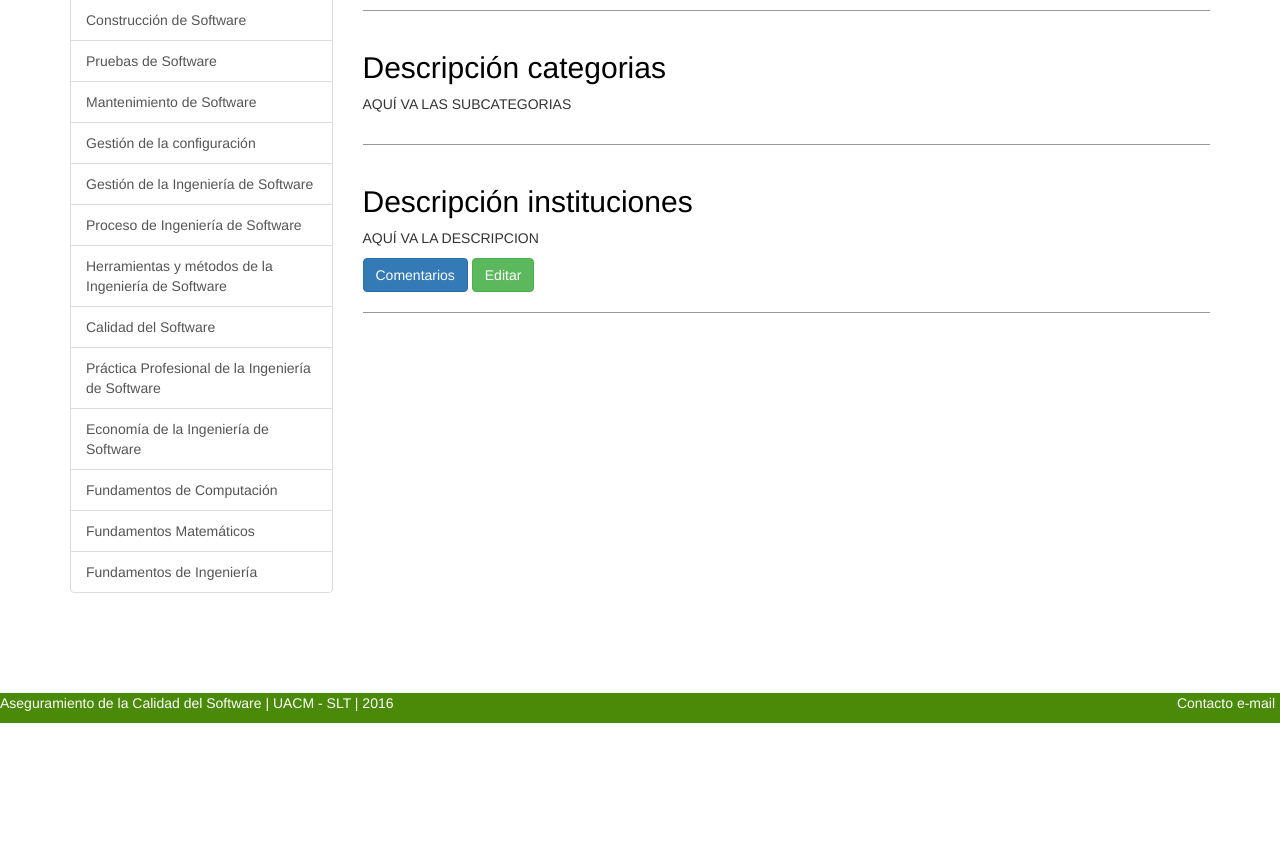
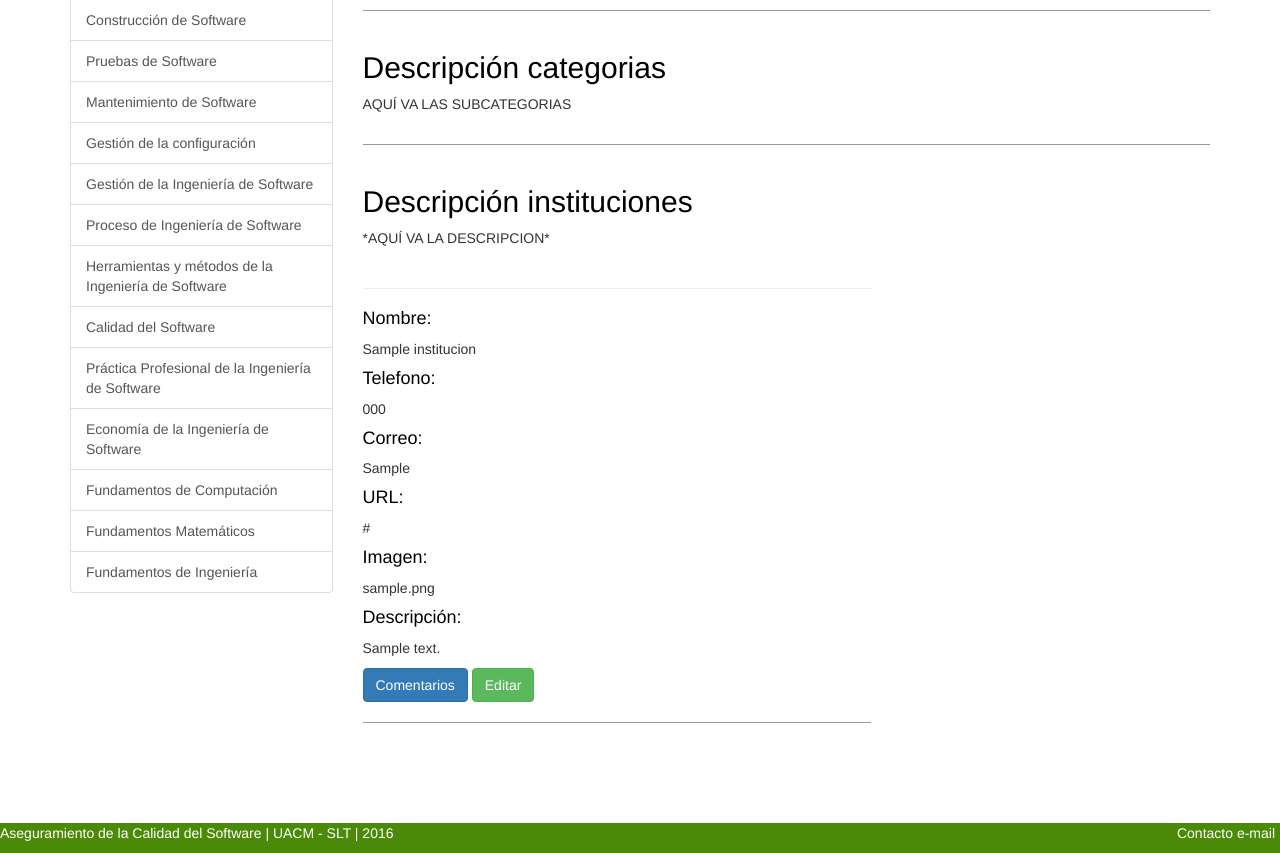
Before and after one commit to ZackMaya/ProyectoAseguramiento, a PHP site: page / in a window 1280 px wide. Shown: the part 423-1276 px from the top of the page. Before the commit the page ends 1146 px from the top, so only its background shows below. Run offline with PHP 8.4, Linux system fonts and the light colour scheme; tables that the repository leaves empty hold one stand-in row (values such as "Sample post"); data that the repository does not hold is empty; some libraries are stand-ins or nearby versions.

Commit message:
Se muestra en descripcion una consulta
Se muestra en la descripcion una institucion insertada y el menu se le agrego un apartado de Administrador y Usuario

```diff
--- a/index.php
+++ b/index.php
@@ -143,6 +143,7 @@
           </div>
         </aside>
         <section class="posts col-md-9">
+
           <article class="post clearfix">
             <h2 class="post-title">Bienvenido</h2>
             <p class="post-contenido text-justify">
@@ -157,10 +158,38 @@
             </p>
           </article>
 
-          <article class="post clearfix">
+          <article class="post clearfix" style="width: 60%">
             <h2 class="post-title">Descripción instituciones</h2>
             <p class="post-contenido text-justify">
-              AQUÍ VA LA DESCRIPCION
+
+            *AQUÍ VA LA DESCRIPCION*<br>
+            <!--
+            Todavia no se ha estipulado como e mostrará bien la información si así fuera es necesario es siguiente Query
+
+            "SELECT * FROM institucion,pais,areaswebook WHERE institucion.pais=pais.nombre AND intitucion.area=areaswebook.nombrearea";
+            -->
+            <?php
+              include('./php/conexion.php');
+              $query="SELECT * FROM institucion";
+              $resultado=$con->query($query);
+              while($row=$resultado->fetch_assoc()){
+            ?>
+            <br><hr>
+              <h4>Nombre:</h4><?php echo $row['nombre'];?>
+              <h4>Telefono:</h4><?php echo $row['telefono'];?>
+              <h4>Correo:</h4> <?php echo $row['correo'];?>
+              <h4>URL:</h4> <?php echo $row['url_pagina'];?>
+              <h4>Imagen:</h4> <?php echo $row['url_imagen'];?>
+              <h4>Descripción:</h4> <?php echo $row['descripcion'];?>
+            <!--
+            En esta parte falta mostrar el pais y area pero como son de otra area y no se ha mencionado como se mostrará la
+            información de las instituciones de esta parte, esto queda pendiente
+             <h4>País:</h4> <?php echo $row['nombrepais'];?>
+            <h4>Área:</h4> <?php echo $row['nombrearea'];?>-->
+            <?php
+              }
+            ?>
+
             </p>
             <div class="contenedor-botones">
               <a href="#" class="btn btn-primary">Comentarios</a>
```
